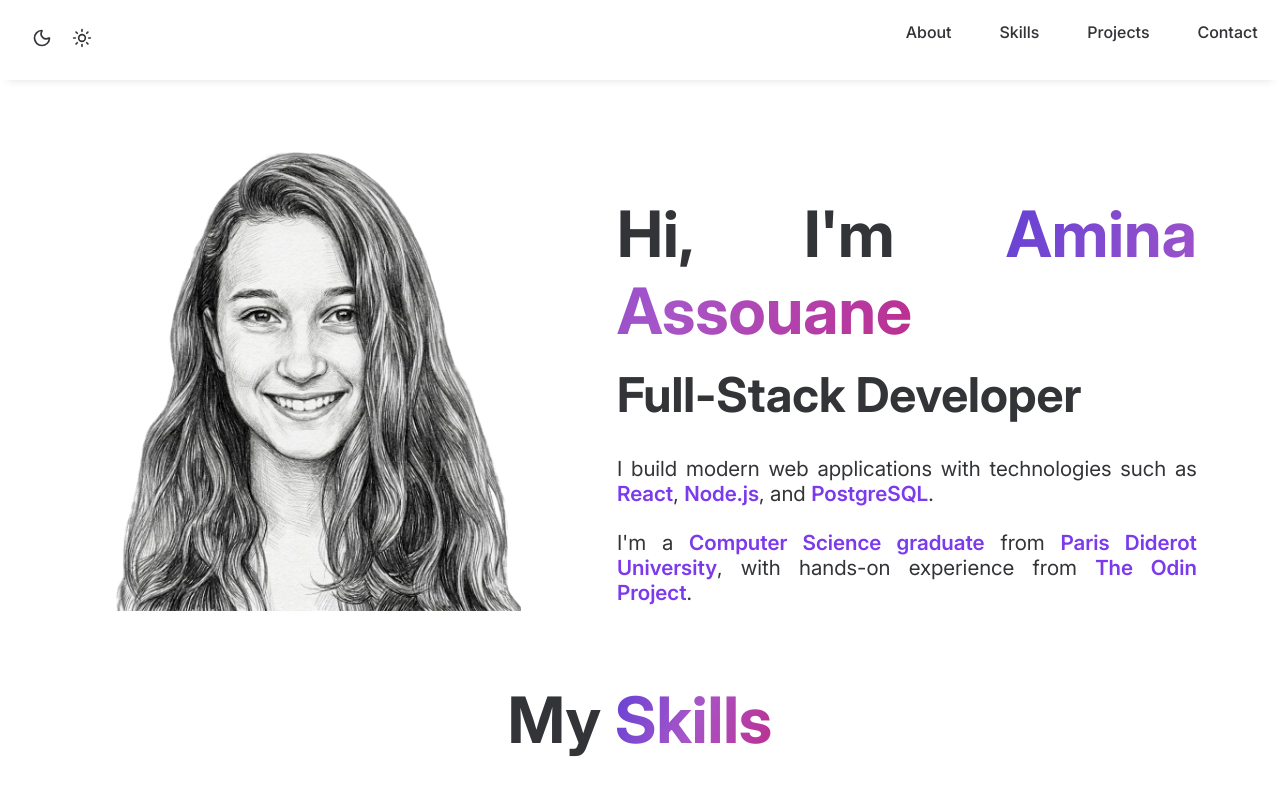
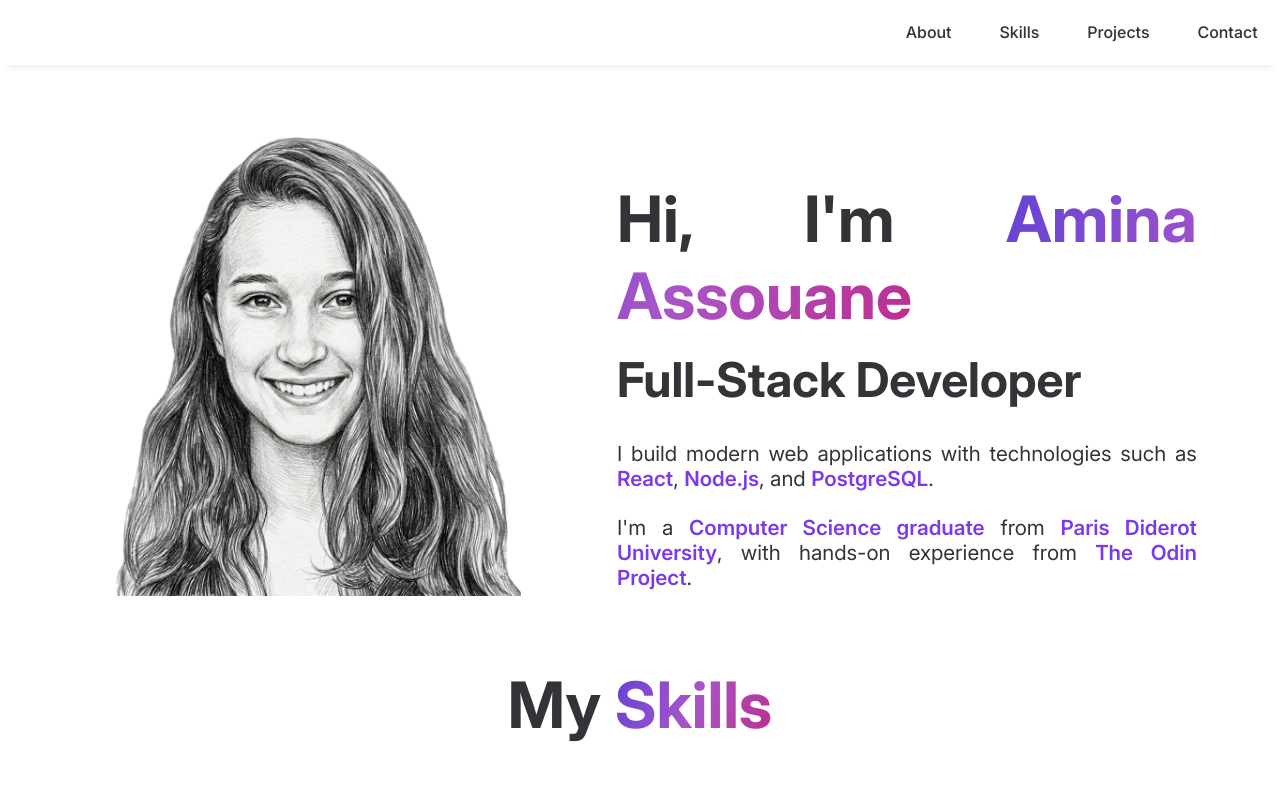
Before and after one commit to AminaAssouane/portfolio, a React (Vite) app: page / in a window 1280 px wide. Shown: the top 800 px of the page. Built offline with nearby package versions, Linux system fonts and the light colour scheme.

Commit message:
feat: delete theme swticher

```diff
--- a/src/components/NavBar/NavBar.jsx
+++ b/src/components/NavBar/NavBar.jsx
@@ -4,9 +4,7 @@ import ThemeSwitcher from "../ThemeSwitcher/ThemeSwitcher";
 export default function NavBar({ onAbout, onSkills, onProjects, onContact }) {
   return (
     <header className={styles.header}>
-      <div className={styles.left}>
-        <ThemeSwitcher />
-      </div>
+      <div className={styles.left}></div>
       <div className={styles.right}>
         <div onClick={onAbout}>About</div>
         <div onClick={onSkills}>Skills</div>
```
